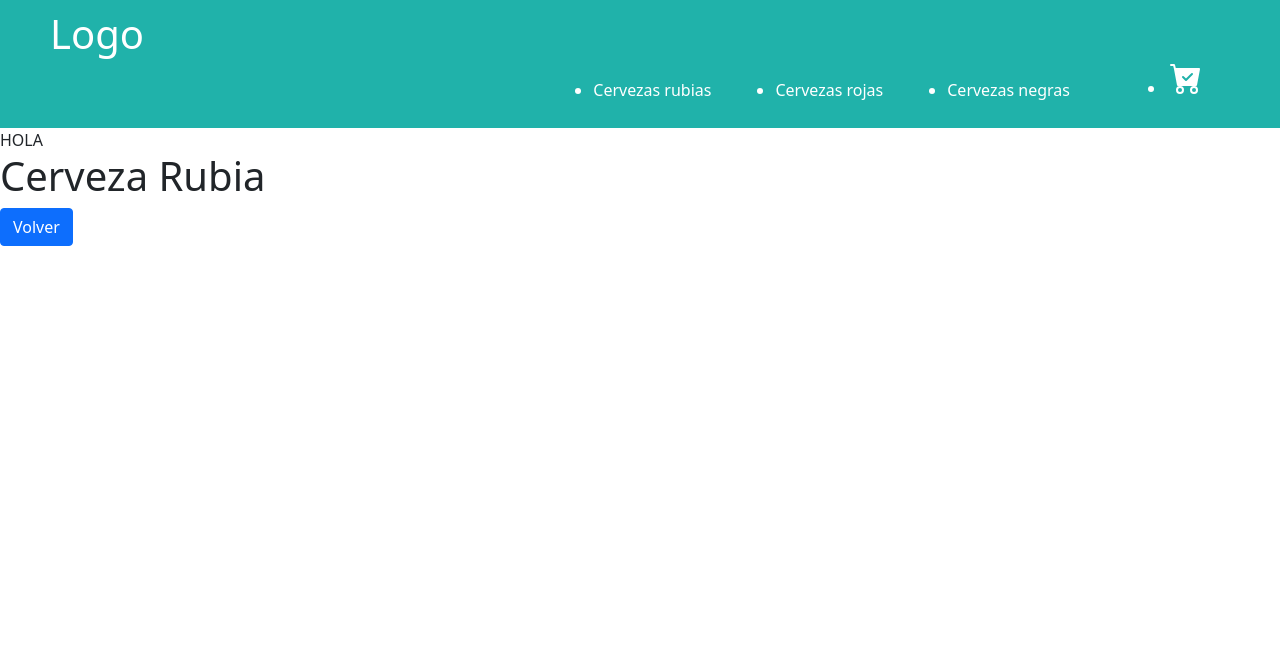
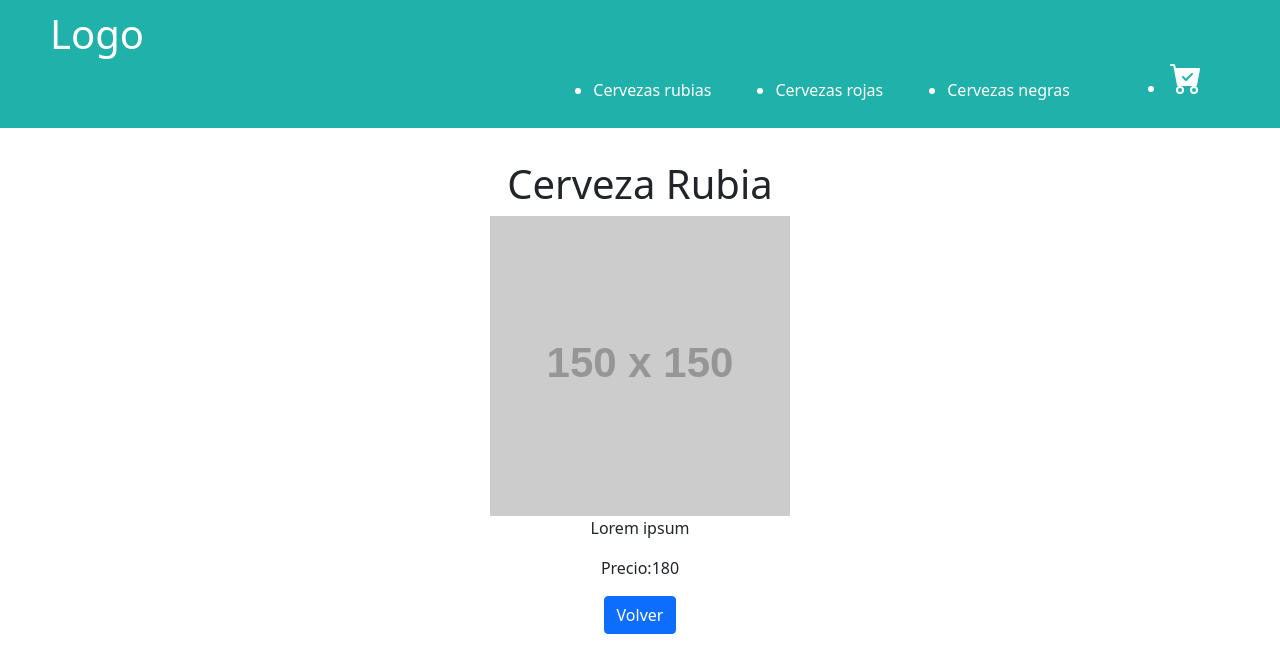
Before and after one commit to Agustinf90/ecommerce-React, a React (Create React App) app: page /detail/1 in a window 1280 px wide. Shown: the top 672 px of the page. Built offline with nearby package versions, Linux system fonts and the light colour scheme.

Commit message:
1er entrega proyecto

```diff
--- a/src/components/CartView/CartView.js
+++ b/src/components/CartView/CartView.js
@@ -3,7 +3,7 @@ import React from 'react'
 export const CartView = () => {
     return (
         <div>
-
+            <h1>Carrito</h1>
         </div>
     )
 }
--- a/src/components/Container/ItemListContainer.js
+++ b/src/components/Container/ItemListContainer.js
@@ -22,6 +22,7 @@ useEffect(() => {
 setLoading(true)
   consultProducts()
   .then((response) => {
+
     if(!catId){
      setProducts(response)
     } else {
--- a/src/components/ItemDetail/ItemDetail.js
+++ b/src/components/ItemDetail/ItemDetail.js
@@ -1,6 +1,7 @@
 import React from 'react'
 import {Card, Button} from 'react-bootstrap'
 import { useNavigate } from 'react-router'
+import './ItemDetail.scss'
 export const ItemDetail = ({id, name, img, desc, price, cat}) => {
     console.log(id, name, img, desc, price, cat)
 
@@ -9,9 +10,12 @@ export const ItemDetail = ({id, name, img, desc, price, cat}) => {
         navigate(-1)
     }
     return (
-        <div>
-            HOLA
+        <div className="itemDetail">
+
             <h1>{name}</h1>
+            <img src= {img}/>
+            <p>{desc}</p>
+            <p>Precio:{price}</p>
             {/* <Card key={item.id} style={{ width: '18rem' }}>
   <Card.Img variant="top" src={item.img} />
   <Card.Body>
--- /dev/null
+++ b/src/components/ItemDetail/ItemDetail.scss
@@ -0,0 +1,10 @@
+.itemDetail {
+    display: flex;
+    align-items: center;
+    flex-direction: column;
+    padding: 2em;
+}
+img {
+    height: 300px;
+    width: 300px;
+}
```
